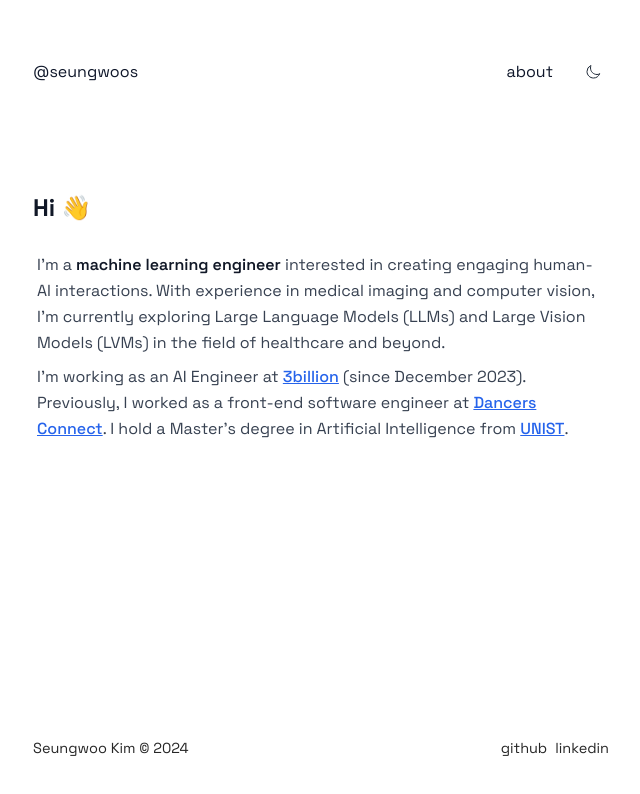
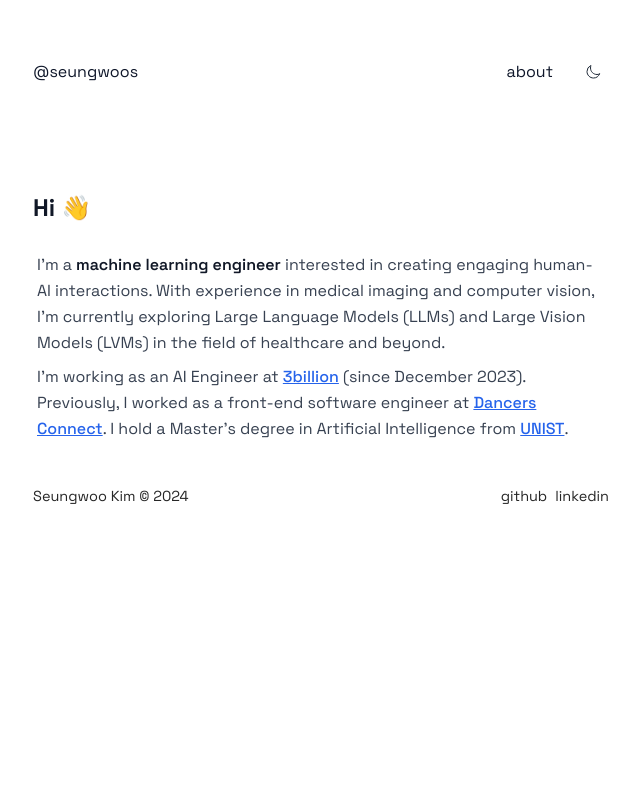
Before and after one commit to seungwoos/seungwoos.me, a Next.js app: page / in a window 1280 px wide. Shown: the top 794 px of the page, without its empty margins (319-959 px from the left). Built offline with nearby package versions, Linux system fonts and the light colour scheme.

Commit message:
fix: fix the container layout

```diff
--- a/components/Container.tsx
+++ b/components/Container.tsx
@@ -5,10 +5,16 @@ import Header from "./Header";
 
 export default function Container({ children }: { children: React.ReactNode }) {
   return (
-    <div className="max-w-xl min-h-screen flex flex-col mx-auto py-10 text-slate-900 dark:text-slate-50 bg-white dark:bg-black">
-      <Header />
-      <main className="flex-grow py-10">{children}</main>
-      <Footer />
+    <div className="min-h-screen flex flex-col mx-auto py-10 text-slate-900 dark:text-slate-50 bg-white dark:bg-black">
+      <div className="max-w-xl mx-auto w-full">
+        <Header />
+      </div>
+      <div className="max-w-xl mx-auto">
+        <main className="flex-grow py-10">{children}</main>
+      </div>
+      <div className="max-w-xl mx-auto w-full">
+        <Footer />
+      </div>
     </div>
   );
 }
```
